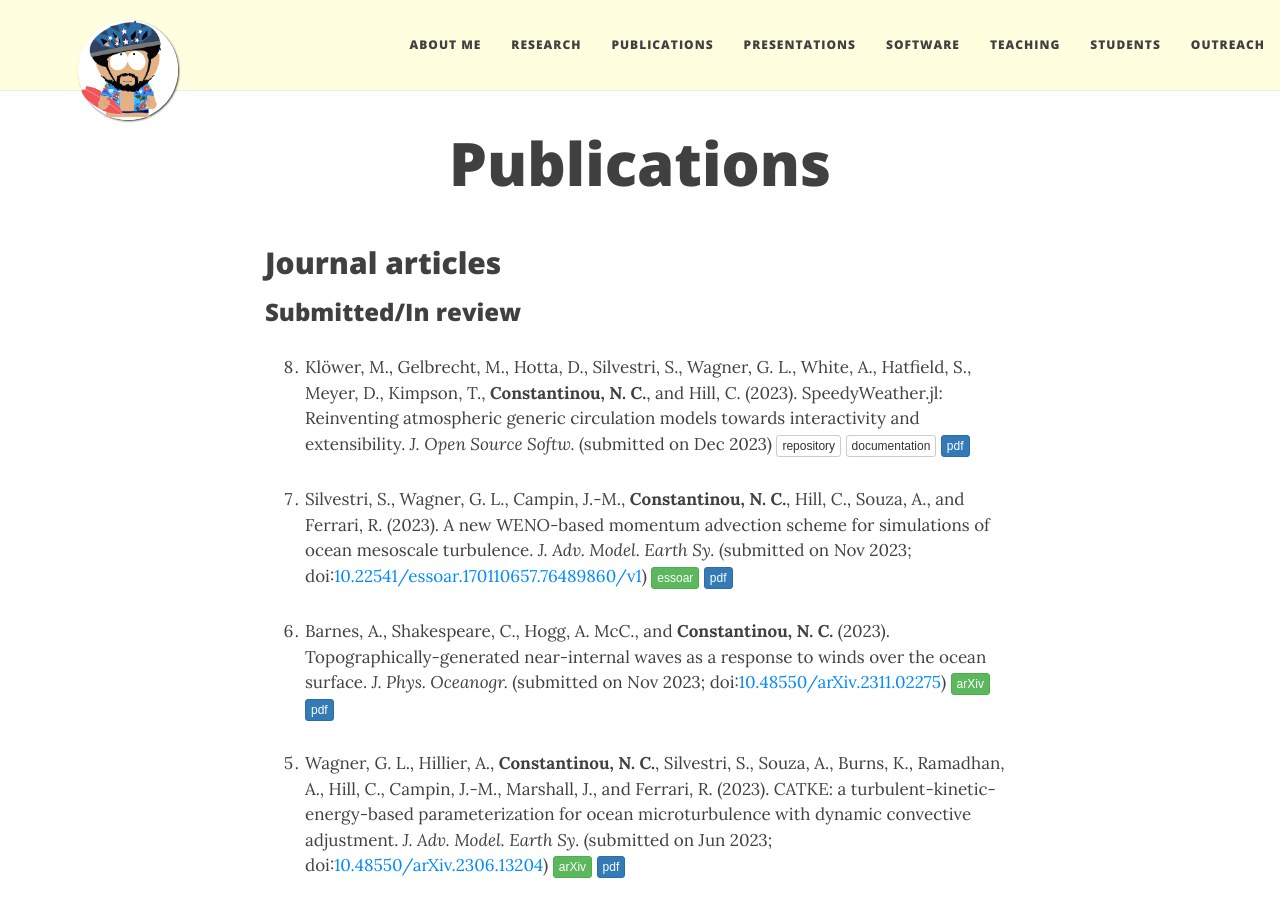
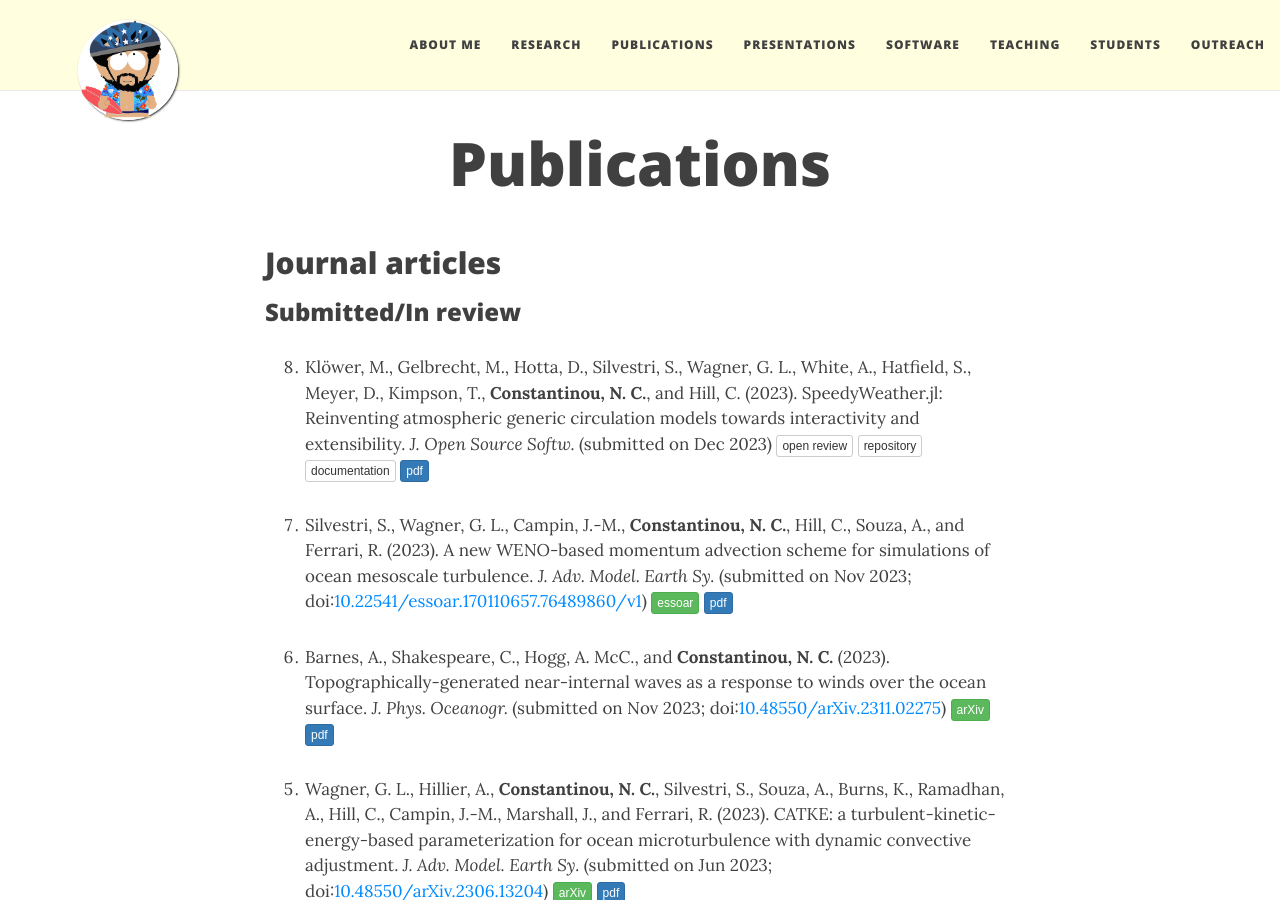
Before and after one commit to navidcy/navidcy.github.io, a Jekyll site: the page built from publications.md, in a window 1280 px wide and 900 px high. Built offline with Jekyll 4.4.1, drawn with Linux system fonts in a browser that asks for light colours; nearby versions of some CDN libraries; comment, search, counter and statistics services are not loaded.

Commit message:
add speedyweather open review

```diff
--- a/publications.md
+++ b/publications.md
@@ -13,7 +13,7 @@ title: Publications
 0. Bhagtani, D., Hogg, A. McC., Holmes, R. M., and **Constantinou, N. C.** (2023). Unravelling how winds and surface heat fluxes control the Atlantic meridional heat transport. _Geophys. Res. Lett._ (submitted on Dec 2023; doi:[10.48550/arXiv.2306.13204](https://doi.org/10.48550/arXiv.2306.13204){:target="_blank"}) [<span class="btn btn-success btn-xs{{end}}" style="font-family:sans-serif;">arXiv</span>][arXiv:2306.13204]{:target="_blank"} [<span class="btn btn-primary btn-xs{{end}}" style="font-family:sans-serif;">pdf</span>][catke-physics]
 -->
 
-1. Klöwer, M., Gelbrecht, M., Hotta, D., Silvestri, S., Wagner, G. L., White, A., Hatfield, S., Meyer, D., Kimpson, T., **Constantinou, N. C.**, and Hill, C. (2023). SpeedyWeather.jl: Reinventing atmospheric generic circulation models towards interactivity and extensibility.  _J. Open Source Softw._ (submitted on Dec 2023) [<span class="btn btn-default btn-xs{{end}}" style="font-family:sans-serif;">repository</span>][SpeedyWeather-repo]{:target="_blank"} [<span class="btn btn-default btn-xs{{end}}" style="font-family:sans-serif;">documentation</span>][SpeedyWeather-docs]{:target="_blank"} [<span class="btn btn-primary btn-xs{{end}}" style="font-family:sans-serif;">pdf</span>][speedyweather]
+0. Klöwer, M., Gelbrecht, M., Hotta, D., Silvestri, S., Wagner, G. L., White, A., Hatfield, S., Meyer, D., Kimpson, T., **Constantinou, N. C.**, and Hill, C. (2023). SpeedyWeather.jl: Reinventing atmospheric generic circulation models towards interactivity and extensibility.  _J. Open Source Softw._ (submitted on Dec 2023) [<span class="btn btn-default btn-xs{{end}}" style="font-family:sans-serif;">open review</span>][SpeedyWeather-JOSS-review]{:target="_blank"} [<span class="btn btn-default btn-xs{{end}}" style="font-family:sans-serif;">repository</span>][SpeedyWeather-repo]{:target="_blank"} [<span class="btn btn-default btn-xs{{end}}" style="font-family:sans-serif;">documentation</span>][SpeedyWeather-docs]{:target="_blank"} [<span class="btn btn-primary btn-xs{{end}}" style="font-family:sans-serif;">pdf</span>][speedyweather]
 
 
 0. Silvestri, S., Wagner, G. L., Campin, J.-M., **Constantinou, N. C.**, Hill, C., Souza, A., and Ferrari, R. (2023). A new WENO-based momentum advection scheme for simulations of ocean mesoscale turbulence. _J. Adv. Model. Earth Sy._ (submitted on Nov 2023; doi:[10.22541/essoar.170110657.76489860/v1](https://doi.org/10.22541/essoar.170110657.76489860/v1){:target="_blank"}) [<span class="btn btn-success btn-xs{{end}}" style="font-family:sans-serif;">essoar</span>](https://doi.org/10.22541/essoar.170110657.76489860/v1){:target="_blank"} [<span class="btn btn-primary btn-xs{{end}}" style="font-family:sans-serif;">pdf</span>][weno-ILES]
```
